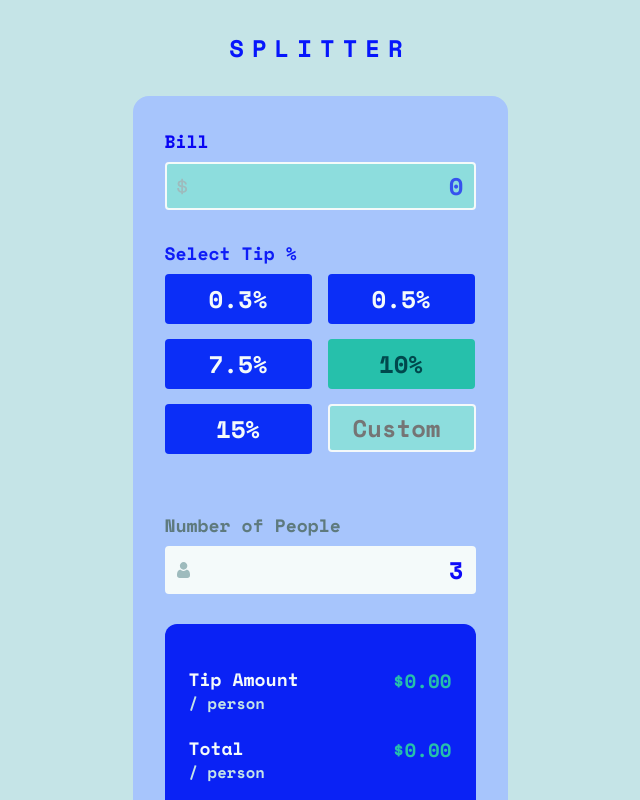
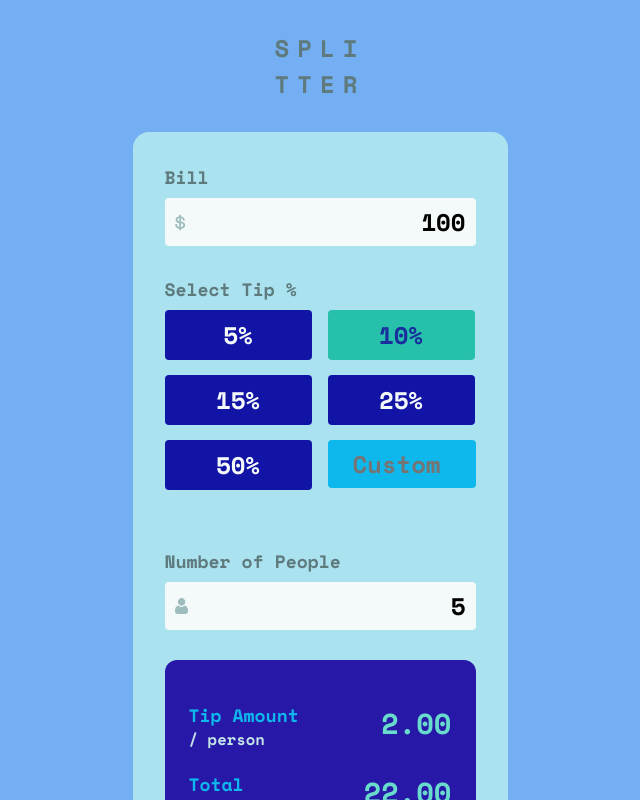
Before and after one commit to Asteria1510/Calculadora-Propinas, a plain HTML site: page index.html in a window 1280 px wide. Both pictures are taken after a click on the button "10%". Shown: the top 800 px of the page, without its empty margins (320-960 px from the left). Drawn offline with nearby package versions, Linux system fonts and the light colour scheme.

Commit message:
news commits

```diff
--- a/index.html
+++ b/index.html
@@ -14,64 +14,65 @@
 
     <title>Frontend Mentor | Tip calculator app</title>
     <link rel="stylesheet" href="./styles.css" />
-
-    <!-- Feel free to remove these styles or customise in your own stylesheet 👍 -->
-    <style></style>
   </head>
   <body>
     <header class="header">
-      <h1 class="header-title">SPLITTER</h1>
+      <h1 class="header__title">
+        SPLI <br />
+        TTER
+      </h1>
     </header>
 
     <section class="calculator-container">
       <div class="inputs-section">
-        <label class="inputs-section__bill-label" for="bill">Bill</label>
+        <label for="bill" class="inputs-section__bill-label">Bill</label>
         <input
+          id="bill"
           class="inputs-section__bill-input"
-          id="bill"
           type="number"
-          value="0"
+          value="100"
         />
 
         <fieldset class="btns">
           <legend class="btns__legend">Select Tip %</legend>
-          <button class="btns__button btns__button--selected">0.3%</button>
-          <button class="btns__button">0.5%</button>
-          <button class="btns__button">7.5%</button>
+          <button class="btns__button btns__button--selected">5%</button>
           <button class="btns__button">10%</button>
           <button class="btns__button">15%</button>
+          <button class="btns__button">25%</button>
+          <button class="btns__button">50%</button>
           <input class="btns__custom" type="number" placeholder="Custom" />
         </fieldset>
 
-        <label class="inputs-section__people-label" for="people"
-          >Number of People <span class="alert"></span
-        ></label>
+        <label for="people" class="inputs-section__people-label"
+          >Number of People <span id="alert"></span>
+        </label>
         <input
+          id="people"
           class="inputs-section__people-input"
-          id="people"
+          min="1"
           type="number"
-          min="0"
-          value="3"
+          value="5"
         />
       </div>
 
       <div class="result-section">
-        <div class="result">
+        <div class="results">
           <div>
-            <p class="result-amount">Tip Amount</p>
-            <p class="result-amount__person">/ person</p>
+            <p class="results__tip-amount">Tip Amount</p>
+            <p class="results__tip-person">/ person</p>
           </div>
 
-          <p class="result-amount__value">$0</p>
+          <p class="results__tip-value">0</p>
 
           <div>
-            <p class="result-total">Total</p>
-            <p class="result-total__person">/ person</p>
+            <p class="results__total-amount">Total</p>
+            <p class="results__total-person">/ person</p>
           </div>
 
-          <p class="result-total__value">$0</p>
+          <p class="results__total-value">0</p>
         </div>
-        <button class="result-reset">Reset</button>
+
+        <button class="result-section__reset">Reset</button>
       </div>
     </section>
 
--- a/main.js
+++ b/main.js
@@ -1,97 +1,89 @@
 let bill = document.querySelector(".inputs-section__bill-input");
+let billNumber = parseInt(bill.value);
+
 let people = document.querySelector(".inputs-section__people-input");
-
-let billNumber = parseFloat(bill.value);
 let peopleNumber = parseInt(people.value);
 
-let tipResult = document.querySelector(".result-amount__value");
-let totalResult = document.querySelector(".result-total__value");
+let tipResult = document.querySelector(".results__tip-value");
+let totalResult = document.querySelector(".results__total-value");
 
-let tipValue = 0;
+let buttons = document.querySelectorAll(".btns__button");
 
-let botons = document.querySelectorAll(".btns__button");
-botons.forEach((element) => {
-  element.addEventListener("click", () => {
+let alert = document.querySelector("#alert");
+
+let tipValue = 5;
+buttons.forEach((element) => {
+  element.addEventListener("click", (event) => {
+    // Cambiar estilos
+
     removeActive();
+    element.classList.add("btns__button--selected");
+    tipValue = parseInt(event.target.innerText.slice(0, -1));
 
-    element.classList.add("btns__button--selected");
-    tipValue = parseInt(element.innerText.slice(0, -1));
-
-    updateActive();
     calculateTip();
   });
 });
 
-let activeTip;
-let activeTipNumber = 5;
-function updateActive() {
-  activeTip = document.querySelector(".btns__button--selected");
-  activeTipNumber = parseInt(activeTip.innerText.slice(0, -1));
+function removeActive() {
+  buttons.forEach((element) => {
+    element.classList.remove("btns__button--selected");
+  });
 }
 
-function calculateTip() {
-  let tipAmount = (billNumber * activeTipNumber) / 100;
-  let tipAmountPerPerson = tipAmount / peopleNumber;
-  tipResult.innerHTML = `$${tipAmountPerPerson.toFixed(2)}`;
-
-  let totalPerPerson = (billNumber + tipAmount) / peopleNumber;
-  totalResult.innerHTML = `$${totalPerPerson.toFixed(2)}`;
-}
-
-//Actualizando Bill
-bill.addEventListener("input", (event) => {
+// Actualizando el bill
+bill.addEventListener("input", () => {
   billNumber = parseFloat(bill.value);
   calculateTip();
 });
 
-//Acutalizando personas
-let alert = document.querySelector(".alert");
+// Actualizando Custom
+let custom = document.querySelector(".btns__custom");
+custom.addEventListener("click", () => {
+  removeActive();
+});
+custom.addEventListener("input", () => {
+  tipValue = parseInt(custom.value);
+  if (!isNaN(tipValue)) {
+    calculateTip();
+  }
+});
+
+// Actualizando Personas
 people.addEventListener("input", () => {
-  peopleNumber = parseInt(people.value);
-  if (peopleNumber == 0) {
-    people.style.borderColor = "red";
+  peopleNumber = parseFloat(people.value);
+
+  console.log(peopleNumber);
+
+  if (peopleNumber == 0 || isNaN(peopleNumber)) {
+    people.style.borderColor = "rgb(164, 68, 68)";
     alert.classList.add("error");
+  } else {
+    alert.classList.remove("error");
+    people.style.borderColor = "hsl(189, 41%, 97%)";
+    calculateTip();
+  }
+});
 
-    // people.value = 1;
-    peopleNumber = 1;
-  } else {
-    people.style.borderColor = "hsl(189, 41%, 97%)";
-    alert.classList.remove("error");
-  }
+// Reset
+let resetBtn = document.querySelector(".result-section__reset");
+resetBtn.addEventListener("click", () => {
+  bill.value = 0;
+  billNumber = 0;
+  people.value = 1;
+  peopleNumber = 1;
+  custom.value = "Custom";
   calculateTip();
 });
 
-//actualizando Custom
-let custom = document.querySelector(".btns__custom");
-custom.addEventListener("input", () => {
-  // custom.value = '';
-  removeActive();
-});
+function calculateTip() {
+  // Calculo de Tip Amount
+  tipResult.innerText = ((billNumber * tipValue) / 100 / peopleNumber).toFixed(
+    2
+  );
 
-custom.addEventListener("input", (event) => {
-  activeTipNumber = parseFloat(custom.value);
-  console.log(event);
-  calculateTip();
-});
-
-//Reset
-let resetBtn = document.querySelector(".result-reset");
-resetBtn.addEventListener("click", () => {
-  bill.value = 0;
-  billNumber = 0;
-  people.value = "3";
-  peopleNumber = 3;
-  activeTipNumber = 3;
-  custom.value = "Custom";
-  calculateTip();
-  removeActive();
-
-  botons[0].classList.add("btns__button--selected");
-  tipValue = parseInt(element.innerText.slice(0, -1));
-});
-
-function removeActive() {
-  botons.forEach((element) => {
-    element.classList.remove("btns__button--selected");
-  });
+  // Calculo del total
+  totalResult.innerText = (
+    ((billNumber * tipValue) / 100 + billNumber) /
+    peopleNumber
+  ).toFixed(2);
 }
--- a/sass/_initial.scss
+++ b/sass/_initial.scss
@@ -1,14 +1,13 @@
-@use 'variables';
+@use "variables";
 
-
-*{
-    padding: 0;
-    margin: 0;
-    box-sizing: border-box;
+* {
+  padding: 0;
+  margin: 0;
+  box-sizing: border-box;
 }
 
-body{
-    font-size: 24px;
-    font-family: variables.$Mono-space-font;
-    background-color: variables.$Light-grayish-cyan;
+body {
+  font-size: 24px;
+  background-color: variables.$Light-grayish-cyan;
+  font-family: variables.$font;
 }
--- a/sass/_mixins.scss
+++ b/sass/_mixins.scss
@@ -1,25 +1,5 @@
 @use "variables";
 
-@mixin button {
-  width: 147px;
-  height: 50px;
-  background-color: variables.$Very-dark-cyan;
-  color: variables.$Very-light-grayish-cyan;
-  font-size: 1em;
-  border: none;
-  border-radius: 4px;
-  font-family: variables.$Mono-space-font;
-  &:hover {
-    cursor: pointer;
-  }
-  &:active {
-    background-color: variables.$Strong-cyan;
-    color: variables.$Very-dark-cyan;
-  }
-  @media (min-width: 1440px) {
-    width: 120px;
-  }
-}
 @mixin label {
   display: block;
   color: variables.$Dark-grayish-cyan;
@@ -28,44 +8,30 @@
 }
 
 @mixin input($icon) {
-  font-family: variables.$Mono-space-font;
+  font-family: variables.$font;
   font-size: 1em;
   text-align: right;
+  caret-color: variables.$Strong-cyan;
+  border-radius: 4px;
   padding-right: 10px;
+  border: none;
   width: 100%;
   height: 48px;
-  caret-color: variables.$Strong-cyan;
-  border-radius: 4px;
-  border: 2px solid variables.$Very-light-grayish-cyan;
-
+  margin-bottom: 30px;
+  &:hover {
+    cursor: pointer;
+  }
   &:focus {
     outline: none;
     border: 2px solid variables.$Strong-cyan;
   }
-  &:hover {
-    cursor: pointer;
+  &::-webkit-inner-spin-button {
+    -webkit-appearance: none;
   }
-  background: url($icon) no-repeat;
-  background-position: 10px center;
-  background-color: variables.$Very-light-grayish-cyan;
-  margin-bottom: 30px;
-  color: variables.$Very-dark-cyan;
-}
-@mixin result {
-  font-size: 0.75em;
-  color: variables.$Very-light-grayish-cyan;
-  &__person {
-    color: variables.$Light-grayish-cyan;
-    font-size: 0.65em;
-  }
-  &__value {
-    font-size: 1.2em;
-    color: variables.$Strong-cyan;
-    text-align: right;
-  }
-  @media (min-width: 1440px) {
-    &__value {
-      font-size: 2em;
-    }
+  background: {
+    image: url($icon);
+    repeat: no-repeat;
+    position: 10px center;
+    color: variables.$Very-lightgrayish-cyan;
   }
 }
--- a/sass/_variables.scss
+++ b/sass/_variables.scss
@@ -8,4 +8,16 @@ $Light-grayish-cyan: hsl(185, 41%, 84%);
 $Very-light-grayish-cyan: hsl(189, 41%, 97%);
 $White: hsl(0, 0%, 100%);
 
-$Mono-space-font: "Space Mono", monospace; ;
+$Mono-space-font: "Space Mono", monospace;
+
+//@import url('https://fonts.googleapis.com/css2?family=Space+Mono:wght@700&display=swap');
+
+//$Strong-cyan: hsl(172, 67%, 45%);
+//$Very-dark-cyan: hsl(183, 100%, 15%);
+//$Dark-grayish-cyan: hsl(186, 14%, 43%);
+//$Grayish-cyan: hsl(184, 14%, 56%);
+//$Light-grayish-cyan: hsl(185, 41%, 84%);
+//$Very-lightgrayish-cyan: hsl(189, 41%, 97%);
+//$White: hsl(0, 0%, 100%);
+
+//$font: 'Space Mono', monospace;
--- a/sass/styles.scss
+++ b/sass/styles.scss
@@ -1,117 +1,127 @@
+@use "variables";
 @use "initial";
-//@use "variables";
 @use "mixins";
 
-.header-title {
+.header__title {
   text-align: center;
-  color: variables.$Dark-grayish-cyan;
+  color: variables.$Lemon;
   font-size: 1em;
+  margin: 30px 0;
   letter-spacing: 8px;
-  margin: 30px 0;
 }
-
 .calculator-container {
+  background-color: variables.$White;
   width: 375px;
-  background-color: variables.$White;
   margin: auto;
   border-radius: 16px;
   padding: 32px;
 }
-
 .inputs-section__bill-label {
   @include mixins.label;
 }
-
 .inputs-section__bill-input {
   @include mixins.input("../images/icon-dollar.svg");
 }
-
 .btns {
   border: none;
   display: grid;
   grid-template-columns: 1fr 1fr;
   gap: 15px;
   margin-bottom: 30px;
-
   &__legend {
     @include mixins.label;
   }
+  &__button {
+    width: 147px;
+    height: 50px;
+    background-color: variables.$blue;
+    color: variables.$Very-lightgrayish-cyan;
+    font-family: variables.$font;
+    font-size: 1em;
+    border: none;
+    border-radius: 4px;
+    // &:active{
+    //     background-color: variables.$Strong-cyan;
+    //     color: variables.$Very-dark-cyan;
+    // }
+    &:hover {
+      cursor: pointer;
     }
-
-.btns__button {
-  @include mixins.button;
+    &--selected {
+      background-color: variables.$Very-dark-blue;
+      color: variables.$blue;
     }
-
-.btns__custom {
+  }
+  &__custom {
     @include mixins.input(unset);
     text-align: center;
     color: variables.$Dark-grayish-cyan;
   }
+}
 
 .inputs-section__people-label {
   @include mixins.label;
-  position: relative;
 }
-
 .inputs-section__people-input {
   @include mixins.input("../images/icon-person.svg");
 }
-
 .error {
-  border-color: rgb(164, 68, 68);
+  color: rgb(164, 68, 68);
   &::after {
-    content: "Can't be Zero";
-    color: rgb(164, 68, 68);
+    content: "Can't be zero";
     font-size: 0.7em;
-    position: absolute;
-    right: 0;
-    top: 5px;
   }
 }
-
 .result-section {
-  width: 100%;
-  background-color: variables.$Very-dark-cyan;
+  background-color: variables.$Lemon;
   border-radius: 12px;
   padding: 42px 24px 24px;
   display: flex;
   flex-direction: column;
   justify-content: space-between;
 }
-
-.result {
+.results {
   display: grid;
   grid-template-columns: 1fr 1fr;
   gap: 20px;
   margin-bottom: 20px;
+  &__tip-amount {
+    font-size: 0.75em;
+    color: variables.$Very-lightgrayish-cyan;
   }
-
-.result-amount {
-  @include mixins.result;
+  &__tip-person {
+    font-size: 0.65em;
+    color: variables.$Light-grayish-cyan;
   }
-
-.result-total {
-  @include mixins.result;
+  &__tip-value {
+    font-size: 1.2em;
+    color: variables.$Very-dark-blue;
+    text-align: right;
   }
-
-.result-reset {
-  width: 100%;
+  &__total-amount {
+    @extend .results__tip-amount;
+  }
+  &__total-person {
+    @extend .results__tip-person;
+  }
+  &__total-value {
+    @extend .results__tip-value;
+  }
+}
+.result-section__reset {
+  background-color: variables.$Very-dark-blue;
   height: 50px;
-  background-color: variables.$Strong-cyan;
-  color: variables.$Very-dark-cyan;
+  color: variables.$blue;
   text-transform: uppercase;
-
+  font-family: variables.$font;
   font-size: 1em;
   border: none;
   border-radius: 4px;
-  font-family: variables.$Mono-space-font;
-
   &:hover {
     cursor: pointer;
     background-color: variables.$Light-grayish-cyan;
   }
 }
-
 .attribution {
   font-size: 14px;
   text-align: center;
@@ -122,15 +132,9 @@
   color: hsl(228, 45%, 44%);
 }
 
-.btns__button--selected {
-  background-color: variables.$Strong-cyan;
-  color: variables.$Very-dark-cyan;
-}
-
-/*-----------DESKTOP----------------*/
-
+/*---------------------- Desktop ----------------------*/
 @media (min-width: 1440px) {
-  .header-title {
+  .header__title {
     margin: 160px 0 90px;
   }
   .calculator-container {
@@ -146,5 +150,16 @@
   }
   .btns {
     grid-template-columns: repeat(3, 1fr);
+    &__button {
+      width: 120px;
     }
   }
+  .results {
+    &__tip-value {
+      font-size: 2em;
+    }
+    &__total-value {
+      font-size: 2em;
+    }
+  }
+}
```
Also changed, not shown: styles.css. Lines whose indentation alone changed are shown as unchanged.
